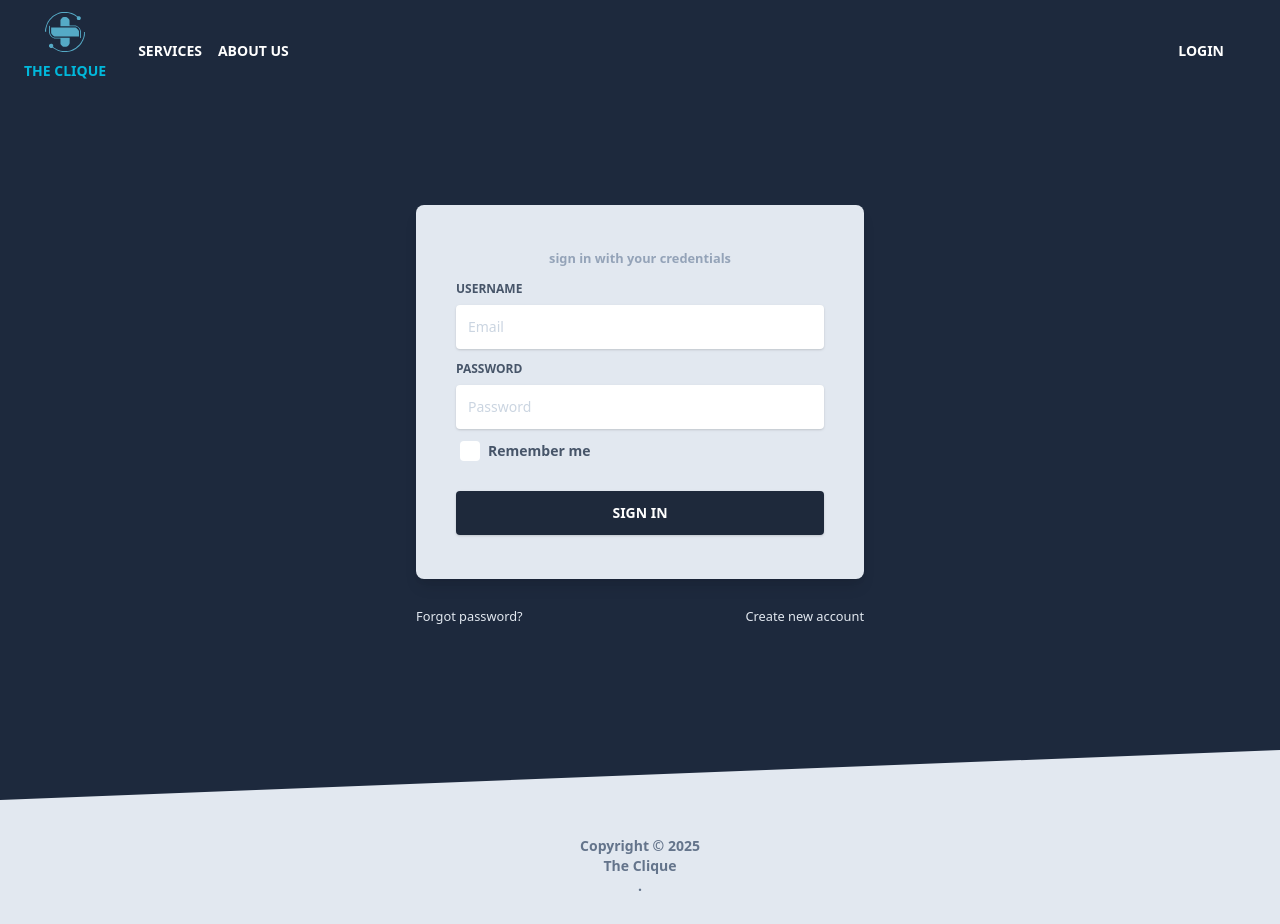
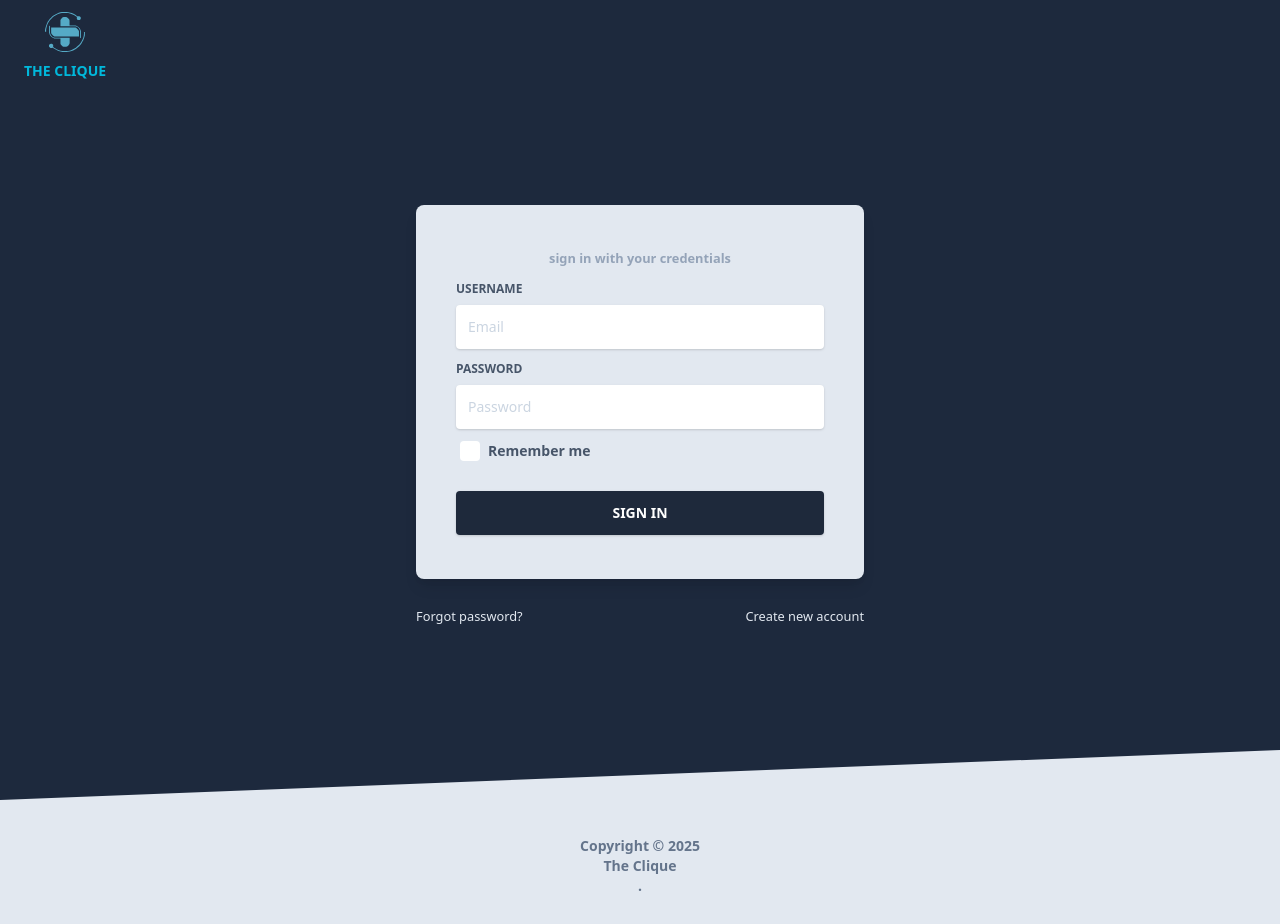
Before and after one commit to rvcequina/the-clique-app, a React (Vite) app: page /auth/login in a window 1280 px wide. Built offline with nearby package versions, Linux system fonts and the light colour scheme.

Commit message:
initial fix navigation

```diff
--- a/src/components/Navbars/Navbar.jsx
+++ b/src/components/Navbars/Navbar.jsx
@@ -2,7 +2,7 @@ import React, { useState, useContext } from "react";
 import { NavLink } from "react-router";
 import Logo from '@/assets/img/logo.svg'
 import { storeContext } from "@/providers/store/context";
-const Navbar = () => {
+const Navbar = ({ isAuth }) => {
     const [navbarOpen, setNavbarOpen] = useState(false);
     const { currentUser } = useContext(storeContext);
     return (
@@ -10,11 +10,16 @@ const Navbar = () => {
             <div className="container px-4 mx-auto flex flex-wrap items-center justify-between">
                 <div className="w-full lg:  w-[20%] relative flex justify-between lg:w-auto lg:static lg:block lg:justify-start">
                     <div className="flex items-center flex-col mr-4">
+                        <NavLink
+
+                            to="/"
+                        >
                             <img
                                 alt="..."
                                 src={Logo}
                                 className="w-10"
                             />
+                        </NavLink >
                         <NavLink
                             className=" text-sm font-bold leading-relaxed inline-block  py-2 whitespace-nowrap uppercase border-0 outline-none"
                             to="/"
@@ -41,7 +46,8 @@ const Navbar = () => {
                     ) : (
                         <ul className="hidden md:flex  justify-between flex-row w-full list-none mr-auto">
 
-
+                            {
+                                !isAuth ?
                                     <div className="flex w-[50%] pl-4">
                                         <li className="flex items-center">
                                             <a
@@ -59,18 +65,20 @@ const Navbar = () => {
                                                 About Us
                                             </a >
                                         </li>
-                            </div>
+                                    </div> : ''
+                            }
+
                             {
                                 !currentUser ?
                                     <div className="flex w-[50%] justify-end pr-4">
-                                        <li className="flex items-center">
+                                        {!isAuth ? <li className="flex items-center">
                                             <NavLink
                                                 className="text-white text-sm font-bold leading-relaxed inline-block mr-4 py-2 whitespace-nowrap uppercase"
                                                 to="auth/login"
                                             >
                                                 Login
                                             </NavLink >
-                                        </li>
+                                        </li> : ''}
                                         {/* <li className="flex items-center">
                                             <NavLink to="auth/register">
                                                 <button
@@ -141,7 +149,7 @@ const Navbar = () => {
                                                 Register
                                             </li>
                                         </NavLink > */}
-                                    </> :  <NavLink
+                                    </> : <NavLink
                                         className="w-full flex justify-center items-center p-4 text-indigo-900 text-sm hover:text-white hover:bg-sky-700"
                                         to="dashboard"
                                     >
--- a/src/layouts/Unauth.jsx
+++ b/src/layouts/Unauth.jsx
@@ -1,11 +1,20 @@
-import { Outlet } from "react-router";
+import React, { useEffect, useState } from 'react'
+import { Outlet, useLocation } from "react-router";
 
 import Navbar from "@/components/Navbars/Navbar"
 import Footer from "@/components/Footers/Footer";
+
 const Unauth = () => {
+    const [isAuth, setIsAuth] = useState(false)
+    const location = useLocation()
+    useEffect(() => {
+        if (location?.pathname == '/auth/login') {
+            setIsAuth(true)
+        }
+    }, [location])
     return (
         <div className="white-space">
-            <Navbar transparent />
+            <Navbar transparent isAuth={isAuth} />
             <Outlet />
             <Footer />
         </div>
```
Lines whose indentation alone changed are shown as unchanged.
